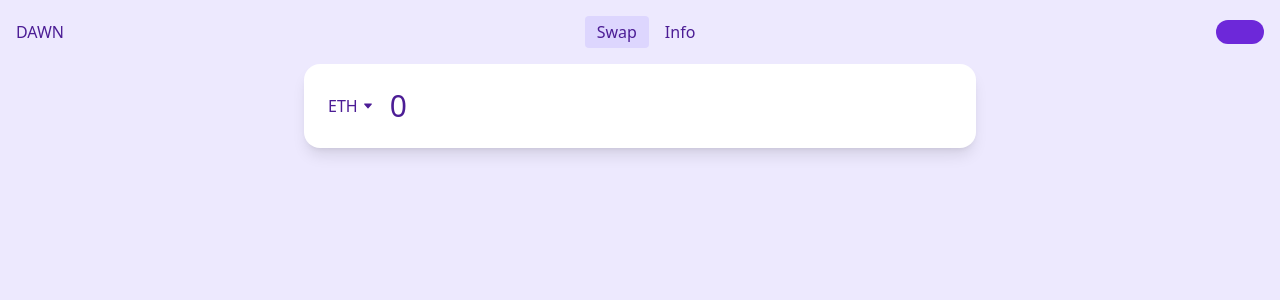
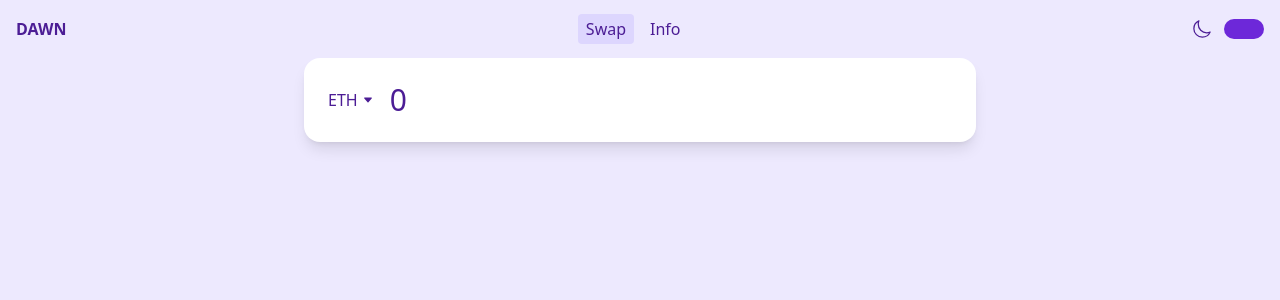
Before and after one commit to BestCoinDev/token-swap, a Vue app: page / in a window 1280 px wide. Shown: the top 300 px of the page. Built offline with nearby package versions, Linux system fonts and the light colour scheme.

Commit message:
feat: theme toggle scoped, swap form declared as an organisms, typescript events on token input

```diff
--- /dev/null
+++ b/src/components/atoms/ThemeToggle.vue
@@ -0,0 +1,45 @@
+<template>
+  <div class="flex items-center gap-3">
+    <svg v-if="!themeToggle" xmlns="http://www.w3.org/2000/svg" class="w-5 h-5" viewBox="0 0 512 512">
+      <title>Dark mode</title>
+      <path  d="M160 136c0-30.62 4.51-61.61 16-88C99.57 81.27 48 159.32 48 248c0 119.29 96.71 216 216 216 88.68 0 166.73-51.57 200-128-26.39 11.49-57.38 16-88 16-119.29 0-216-96.71-216-216z" fill="none" stroke="currentColor" stroke-linecap="round" stroke-linejoin="round" stroke-width="32" />
+    </svg>
+    <svg v-else xmlns="http://www.w3.org/2000/svg" class="w-6 h-6" viewBox="0 0 512 512">
+      <title>Light mode</title>
+      <path fill="none" stroke="currentColor" stroke-linecap="round" stroke-miterlimit="10" stroke-width="32" d="M256 48v48M256 416v48M403.08 108.92l-33.94 33.94M142.86 369.14l-33.94 33.94M464 256h-48M96 256H48M403.08 403.08l-33.94-33.94M142.86 142.86l-33.94-33.94" />
+      <circle cx="256" cy="256" r="80" fill="none" stroke="currentColor" stroke-linecap="round" stroke-miterlimit="10" stroke-width="32" />
+    </svg>
+    <input v-model="themeToggle" class="theme-toggle" type="checkbox" @change="changeTheme" />
+  </div>
+</template>
+
+<script lang="ts">
+import { defineComponent } from 'vue';
+
+export default defineComponent({
+  name: 'ThemeToggle',
+  data() {
+    return {
+      themeToggle: this.$store.getters.theme === 'dark',
+    }
+  },
+  methods: {
+    changeTheme() {
+      this.$store.dispatch('setTheme', this.themeToggle ? 'dark' : 'light')
+    }
+  }
+});
+</script>
+
+<style scoped>
+.theme-toggle {
+  @apply relative appearance-none bg-violet-700 dark:bg-violet-100 cursor-pointer rounded-xl w-10 h-5 focus:outline-solid-violet-300 dark:focus:outline-solid-violet-500;
+	-webkit-tap-highlight-color: transparent;
+}
+.theme-toggle::before {
+  @apply content-[''] absolute top-1 left-1 transform translate-x-0 w-3 h-3 block dark:bg-violet-600 bg-violet-50 rounded-1/2 transition-transform duration-300 linear;
+}
+.theme-toggle:checked::before {
+  @apply transform translate-x-5;
+}
+</style>
--- a/src/components/atoms/TokenInput.vue
+++ b/src/components/atoms/TokenInput.vue
@@ -1,5 +1,5 @@
 <template>
-  <input :value="modelValue" type="number" min="0" class="bg-transparent font-medium text-3xl w-full focus:outline-none" @keypress="validatePrice" @input="updatePrice($event)">
+  <input :value="modelValue" type="number" min="0" class="bg-transparent font-medium text-3xl w-full focus:outline-none" @keypress="validatePrice" @input="updatePrice">
 </template>
 
 <script lang="ts">
@@ -20,11 +20,12 @@ export default defineComponent({
     }
   },
   methods: {
-    validatePrice(event: any) {
+    validatePrice(event: KeyboardEvent) {
       if(this.invalidPriceChars.includes(event.key)) event.preventDefault();
     },
-    updatePrice(event: any) {
-      this.$emit('update:modelValue', +event.target.value)
+    updatePrice(event: Event) {
+      const target = (event.target as HTMLInputElement);
+      this.$emit('update:modelValue', +target.value);
     }
   }
 });
--- a/src/components/layout/AppHeader.vue
+++ b/src/components/layout/AppHeader.vue
@@ -1,47 +1,26 @@
 <template>
   <header>
     <nav class="container mx-auto p-4 flex items-center justify-between">
-      <p class="uppercase">Dawn</p>
+      <p class="font-bold uppercase">Dawn</p>
       <ul class="flex items-center gap-x-4">
-        <li class="py-1 px-3 bg-violet-200 dark:bg-violet-500 rounded">
-          <router-link to="/">Swap</router-link>
+        <li>
+          <router-link class="py-1 px-2 leading-relaxed bg-violet-200 dark:bg-violet-500 rounded" to="/">Swap</router-link>
         </li>
         <li>
           <router-link to="/info">Info</router-link>
         </li>
       </ul>
-      <input v-model="themeToggle" class="theme-toggle" type="checkbox" @change="changeTheme" />
+      <theme-toggle />
     </nav>
   </header>
 </template>
 
 <script lang="ts">
 import { defineComponent } from 'vue';
+import ThemeToggle from '../atoms/ThemeToggle.vue';
 
 export default defineComponent({
   name: 'AppHeader',
-  data() {
-    return {
-      themeToggle: this.$store.getters.theme === 'dark',
-    }
-  },
-  methods: {
-    changeTheme() {
-      this.$store.dispatch('setTheme', this.themeToggle ? 'dark' : 'light')
-    }
-  }
+  components: { ThemeToggle }
 });
 </script>
-
-<style scoped>
-.theme-toggle {
-  @apply relative appearance-none bg-violet-700 dark:bg-violet-100 cursor-pointer rounded-xl w-12 h-6 focus:outline-solid-violet-300 dark:focus:outline-solid-violet-500;
-	-webkit-tap-highlight-color: transparent;
-}
-.theme-toggle::before {
-  @apply content-[''] absolute top-1 left-1 transform translate-x-0 w-4 h-4 block dark:bg-violet-600 bg-violet-50 rounded-1/2 transition-transform duration-300 linear;
-}
-.theme-toggle:checked::before {
-  @apply transform translate-x-6;
-}
-</style>
--- a/src/components/SwapForm.vue
+++ b/src/components/organisms/SwapForm.vue
@@ -15,7 +15,7 @@
 
 <script lang="ts">
 import { defineComponent } from 'vue';
-import TokenInput from './atoms/TokenInput.vue';
+import TokenInput from '../atoms/TokenInput.vue';
 
 export default defineComponent({
   name: 'SwapForm',
--- a/src/views/Home.vue
+++ b/src/views/Home.vue
@@ -6,7 +6,7 @@
 
 <script lang="ts">
 import { defineComponent } from 'vue'
-import SwapForm from '../components/SwapForm.vue';
+import SwapForm from '../components/organisms/SwapForm.vue';
 
 export default defineComponent({
   name: 'Home',
```
